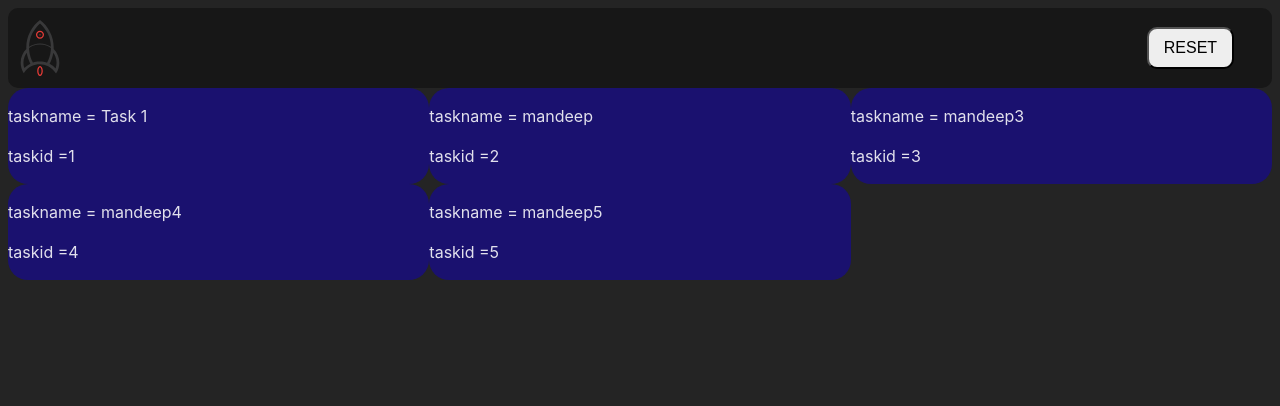
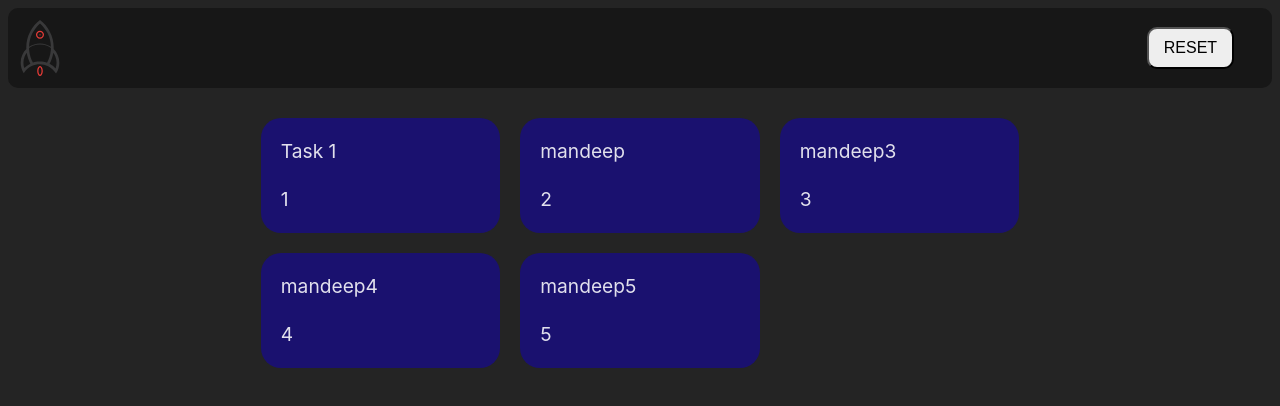
Before and after one commit to mandeep-75/vite-react-test, a React (Vite) app: page / in a window 1280 px wide. Shown: the top 406 px of the page. Built offline with nearby package versions, Linux system fonts and the light colour scheme.

Commit message:
css-update

```diff
--- a/src/components/Body.jsx
+++ b/src/components/Body.jsx
@@ -8,14 +8,18 @@ export default function Body() {
     { name: "mandeep4", id: 4 },
     { name: "mandeep5", id: 5 },
   ];
+
   return (
+    <>
       <div className={style.grid}>
         {tasks.map((task) => (
           <div className={style.div1}>
-          <p style={{ padding: "0px,10px,0px,10px" }}>taskname = {task.name}</p>
-          <p>taskid ={task.id}</p>
+            <p className={style.bold}>{task.name}</p>
+
+            <p className={style.bold}>{task.id}</p>
           </div>
         ))}
       </div>
+    </>
   );
 }
--- a/src/components/Header.module.css
+++ b/src/components/Header.module.css
@@ -7,6 +7,7 @@
   justify-content: space-between;
   border-radius: 10px;
   align-items: center;
+  margin-bottom: 30px;
 }
 .img {
   height: 4rem;
--- a/src/components/Main.module.css
+++ b/src/components/Main.module.css
@@ -1,9 +1,16 @@
 .div1 {
   background-color: hsl(246, 74%, 25%);
   border-radius: 20px;
+  padding: 0px 20px 0px 20px;
 }
 .grid {
   display: grid;
+
   grid-template-columns: 1fr 1fr 1fr;
-  border-spacing: 10px;
+  grid-gap: 20px;
+  max-width: 60%;
+  margin-left: 20%;
 }
+.bold {
+  font-size: larger;
+}
```
Lines whose indentation alone changed are shown as unchanged.
